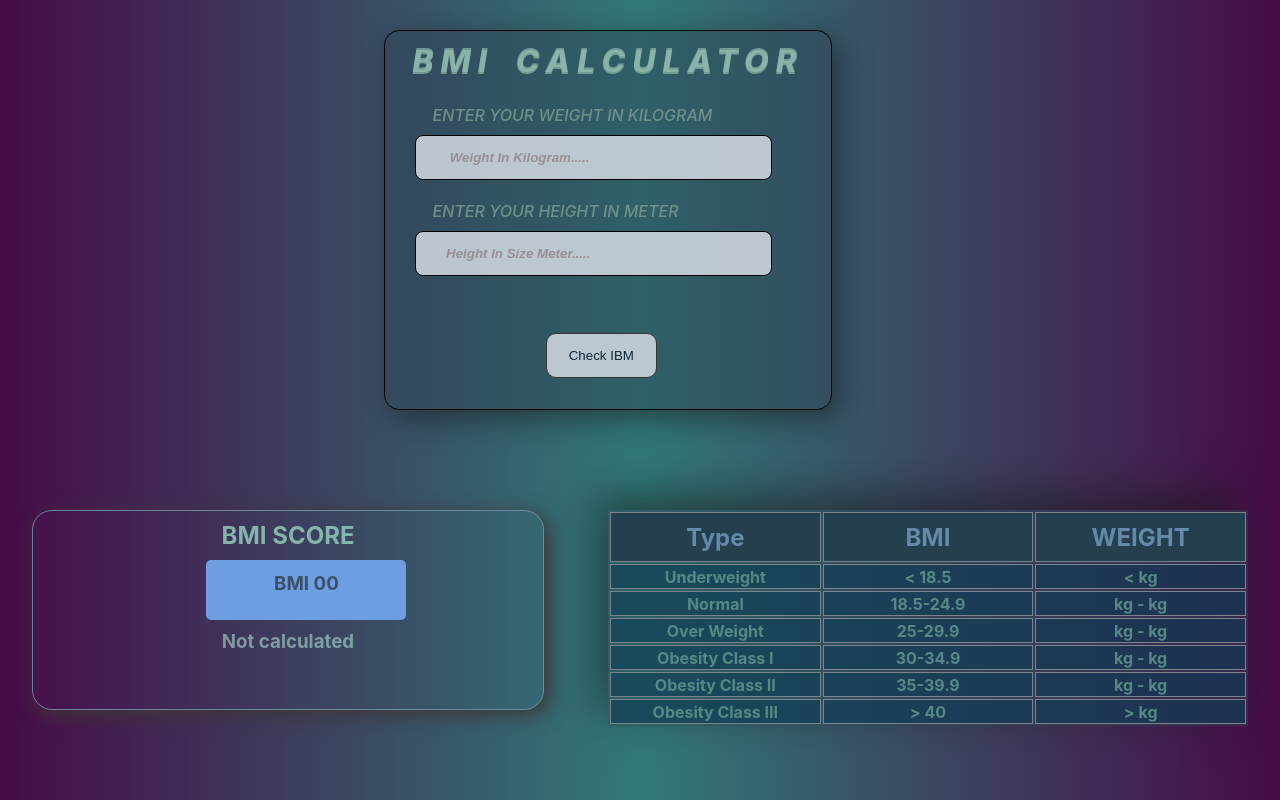
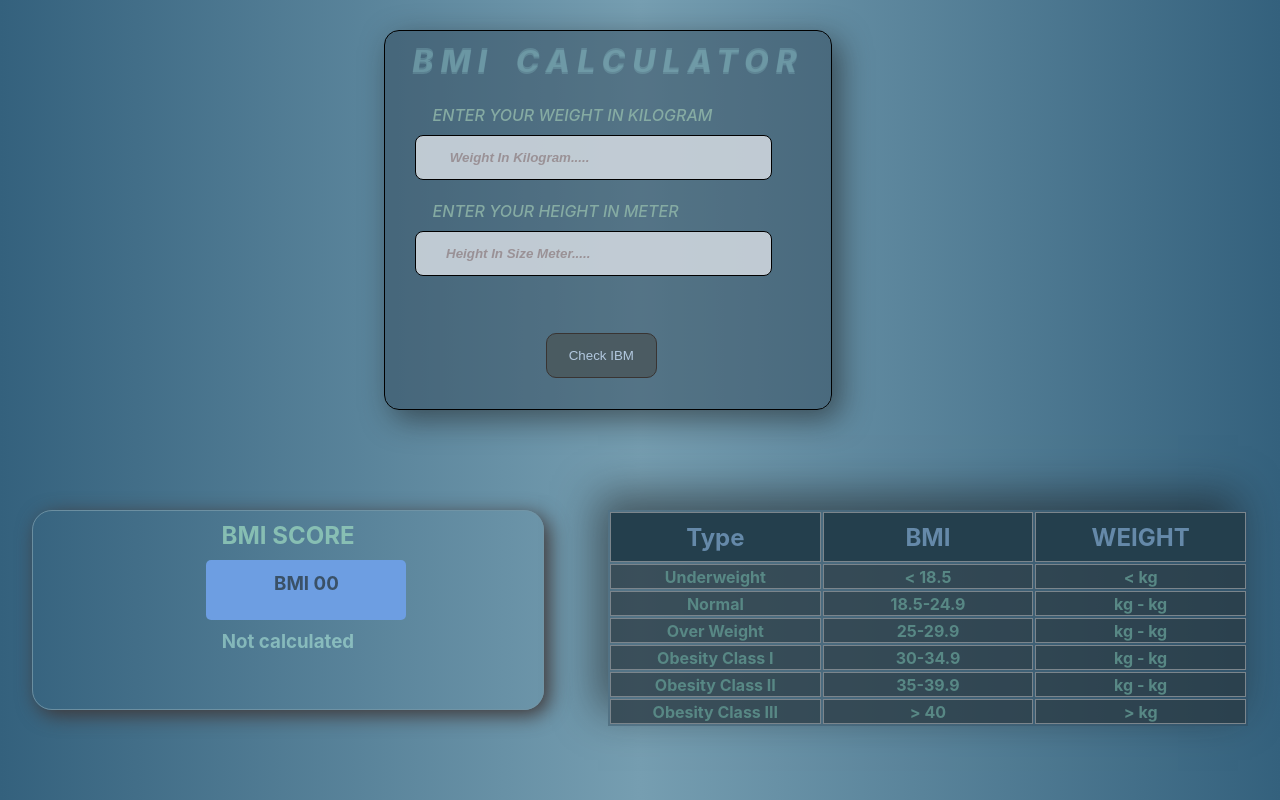
Before and after one commit to akshay43215/BMI-App, a React app: page / in a window 1280 px wide. Built offline with nearby package versions, Linux system fonts and the light colour scheme.

Commit message:
final changes

```diff
--- a/src/Components/App/App.css
+++ b/src/Components/App/App.css
@@ -7,6 +7,6 @@
     padding: 0;
 }
 body {
-    background-image:linear-gradient(90deg,rgb(71, 12, 71),rgb(49, 121, 121),rgb(71, 12, 71));
+    background-image:linear-gradient(90deg,rgb(52, 97, 125),rgb(118, 158, 177),rgb(52, 97, 125));
     overflow: hidden;
 }
--- a/src/Components/Bmilist/BmiList.css
+++ b/src/Components/Bmilist/BmiList.css
@@ -21,7 +21,7 @@
     background-color: rgb(19, 53, 81);
  }
  tbody{
-   background-color: rgba(8, 57, 83, 0.56);
+   background-color: rgba(39, 50, 56, 0.56);
 
  }
 
--- a/src/Components/Form/Form.css
+++ b/src/Components/Form/Form.css
@@ -21,7 +21,7 @@ form {
 }
 
 form h1 {
-  color: rgba(152, 192, 177, 0.65);
+  color: rgba(153, 209, 212, 0.242);
   text-shadow: 0px 2px;
   font-weight: 800;
   letter-spacing: 7px;
@@ -38,7 +38,7 @@ form h1 {
    margin-left: 10%;
   font-weight: 500;
   font-style: oblique;
-  color: rgba(115, 147, 138, 0.95);
+  color: rgba(136, 174, 164, 0.95);
 
 }
 
@@ -70,8 +70,8 @@ form button {
   border: 1px solid #393432;
   height: 45px;
   width: 25%;
-  color: rgb(12, 38, 61);
-  background-color: rgba(211, 218, 225, 0.86);
+  color: rgb(178, 200, 223);
+  background-color: rgba(74, 88, 93, 0.86);
   border-radius: 10px;
 }
 
```
Also changed, not shown: package.json (+7 -1 lines), 1 other file.
